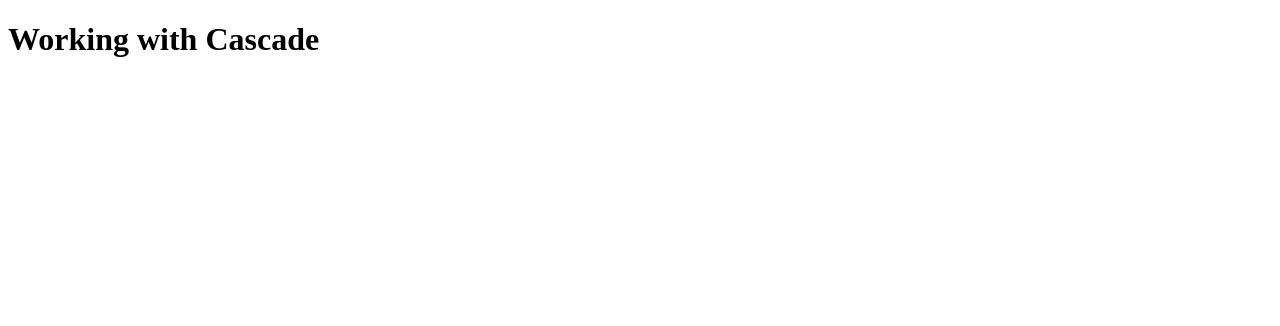
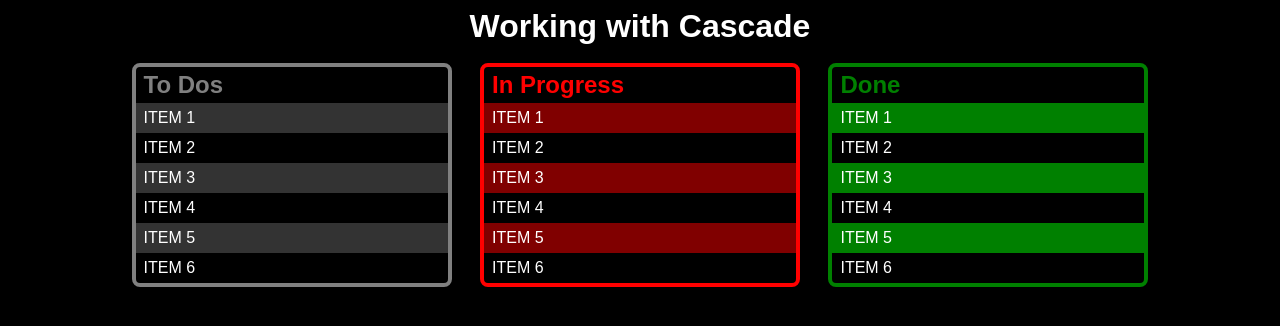
Before and after one commit to rodrfreitas/cssbuild, a plain HTML site: page index.html in a window 1280 px wide. Drawn offline with Linux system fonts and the light colour scheme.

Commit message:
adding selectors

```diff
--- /dev/null
+++ b/css/main.css
@@ -0,0 +1,51 @@
+/* reset all of the defaults to 0 so that you can write your OWN css*/
+/* don't rely on the built-in browser defaults */
+
+* {
+    border: 0;
+    margin: 0;
+    padding: 0;
+    box-sizing: border-box;
+}
+
+body {
+    font-size: 16px;
+    background-color: black;
+
+    font-family: Arial, Helvetica, sans-serif;
+
+    color: white;
+}
+
+header > h1 { text-align: center; padding: 8px;}
+
+article {
+    width: 25%;
+    border: 4px solid white;
+    border-radius: 8px;
+
+    display: inline-block;
+    margin: 10px 12px;
+
+    text-align: left;
+}
+
+main { text-align: center;}
+
+article > h2 { color: grey; padding: 4px 8px;}
+
+article:first-of-type { border: 4px solid gray}
+
+#inprogress { border: 4px solid red;}
+#inprogress h2 {color: red;}
+
+#done { border: 4px solid green;}
+#done h2 { color: green;}
+
+ul { list-style-type: none; }
+
+ul li { padding: 6px 8px; text-transform: uppercase;}
+
+.todo li:nth-child(odd) { background-color: rgba(255, 255, 255, 0.2);}
+.inprogress li:nth-child(odd) { background-color: rgba(255, 0, 0, 0.5);}
+.done li:nth-child(odd) { background-color: rgba(0, 255, 0, 0.5);}
--- a/index.html
+++ b/index.html
@@ -4,6 +4,10 @@
     <meta charset="UTF-8">
     <meta http-equiv="X-UA-Compatible" content="IE=edge">
     <meta name="viewport" content="width=device-width, initial-scale=1.0">
+
+    <link rel="stylesheet" href="css/main.css">
+
+
     <title>Document</title>
 </head>
 <body>
@@ -11,6 +15,42 @@
         <header>
             <h1>Working with Cascade</h1>
         </header>
+
+        <article id="todo">
+            <h2>To Dos</h2>
+            <ul class="todo">
+                <li>item 1</li>
+                <li>item 2</li>
+                <li>item 3</li>
+                <li>item 4</li>
+                <li>item 5</li>
+                <li>item 6</li>
+            </ul>
+        </article>
+
+        <article id="inprogress">
+            <h2>In Progress</h2>
+            <ul class="inprogress">
+                <li>item 1</li>
+                <li>item 2</li>
+                <li>item 3</li>
+                <li>item 4</li>
+                <li>item 5</li>
+                <li>item 6</li>
+            </ul>
+        </article>
+
+        <article id="done">
+            <h2>Done</h2>
+            <ul class="done">
+                <li>item 1</li>
+                <li>item 2</li>
+                <li>item 3</li>
+                <li>item 4</li>
+                <li>item 5</li>
+                <li>item 6</li>
+            </ul>
+        </article>
     </main>
 </body>
 </html>
```
